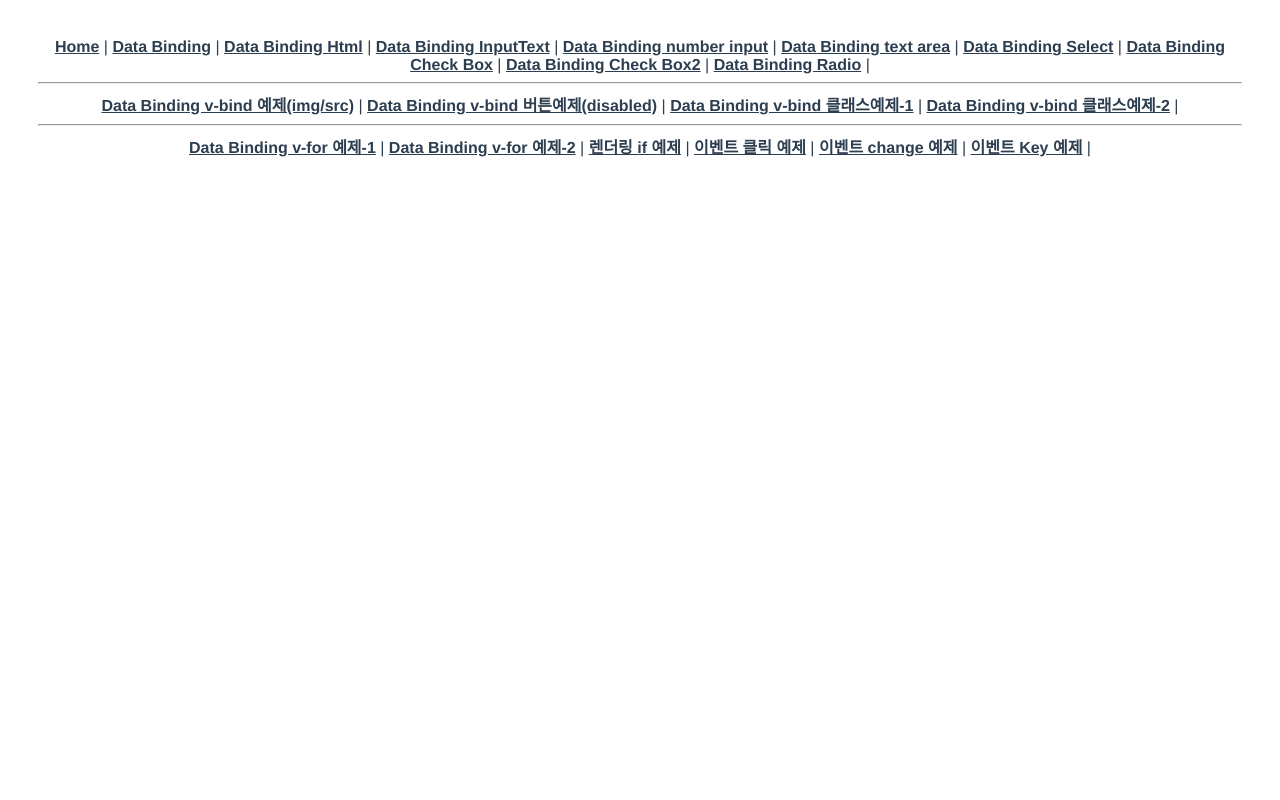
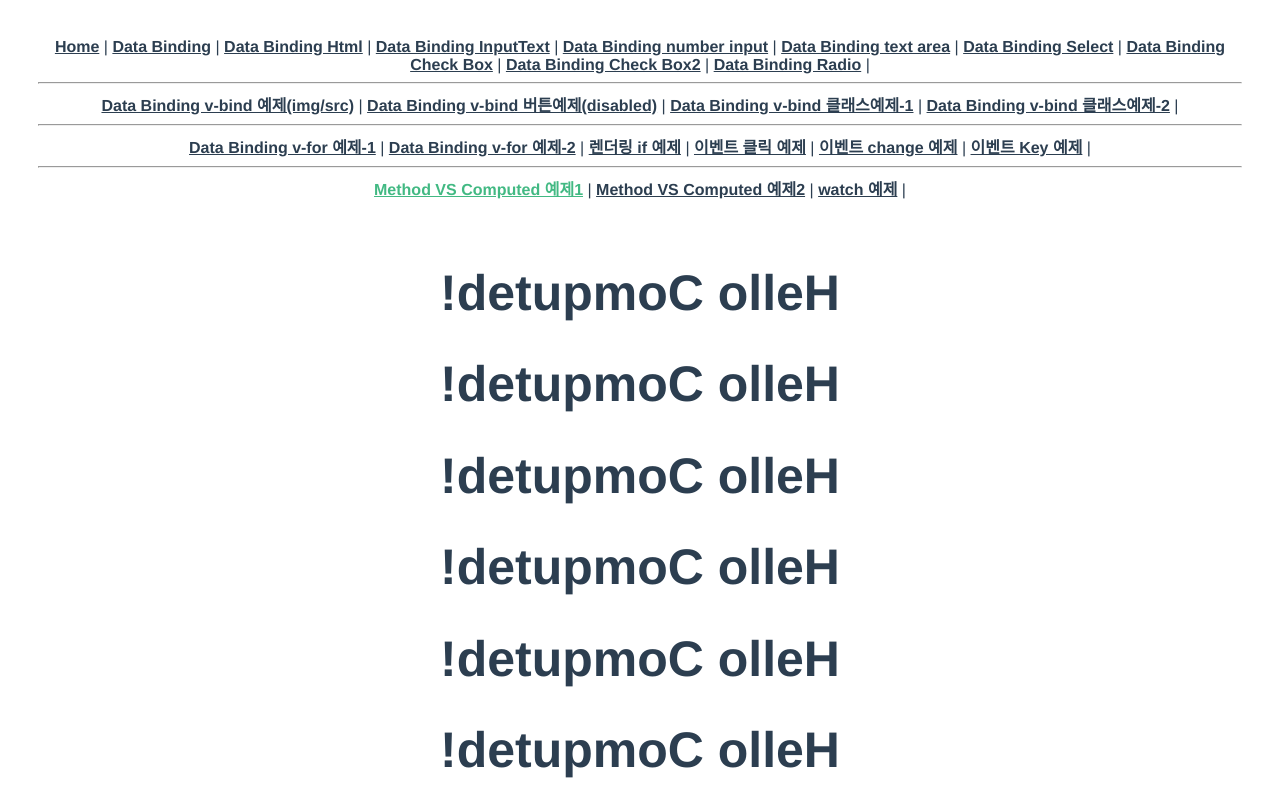
Before and after one commit to n3316202/vue3-sindorim-3, a Vue app: page /method1 in a window 1280 px wide. Shown: the top 800 px of the page. Built offline with nearby package versions, Linux system fonts and the light colour scheme.

Commit message:
함수정리

```diff
--- a/src/App.vue
+++ b/src/App.vue
@@ -21,6 +21,10 @@
     <router-link to="/eventclick17">이벤트 클릭 예제</router-link> |
     <router-link to="/eventchange18">이벤트 change 예제</router-link> |
     <router-link to="/eventkey19">이벤트 Key 예제</router-link> |
+    <hr />
+    <router-link to="/method1">Method VS Computed 예제1</router-link> |
+    <router-link to="/method2">Method VS Computed 예제2</router-link> |
+    <router-link to="/method3">watch 예제</router-link> |
   </nav>
   <router-view />
 </template>
--- a/src/router/index.js
+++ b/src/router/index.js
@@ -111,6 +111,21 @@ const routes = [
     path: '/eventkey19',
     name: 'EventKey19',
     component: () => import(/* webpackChunkName: "renderingvif16" */ '../views/directives/von/EventKey19.vue')
+  },
+  {
+    path: '/method1',
+    name: 'ComputedVSMethod1',
+    component: () => import(/* webpackChunkName: "method1" */ '../views/funtions/ComputedVSMethod1.vue')
+  },
+  {
+    path: '/method2',
+    name: 'ComputedVSMethod2',
+    component: () => import(/* webpackChunkName: "method2" */ '../views/funtions/ComputedVSMethod2.vue')
+  },
+  {
+    path: '/method3',
+    name: 'WatchMethod3',
+    component: () => import(/* webpackChunkName: "method2" */ '../views/funtions/WatchMethod3.vue')
   }
 ]
 
--- /dev/null
+++ b/src/views/funtions/ComputedVSMethod1.vue
@@ -0,0 +1,47 @@
+<!-- https://velog.io/@kungsboy/Vue-3.0-Compute-vs-Watch-%EC%B0%A8%EC%9D%B4 -->
+<template>
+  <h1>{{ reverseMessage() }}</h1>
+  <h1>{{ reverseMessage() }}</h1>
+  <h1>{{ reverseMessage() }}</h1>
+  <h1>{{ reverseMessage() }}</h1>
+
+  <h1>{{ computedMessage }}</h1>
+  <h1>{{ computedMessage }}</h1>
+  <h1>{{ computedMessage }}</h1>
+  <h1>{{ computedMessage }}</h1>
+</template>
+
+<script>
+export default {
+  data() {
+    return {
+      msg: 'Hello Computed!'
+    }
+  },
+  methods: {
+    reverseMessage() {
+      console.log('이것이 메소드다.')
+      //split() 메서드는 받은 문자열을 인수에 있는 문자열로 나눠서 배열 - split('') 는 문자 하나하나를 배열로 만들고
+      //reverse() 메서드는 배열의 순서를 반대로 만들어 줍니다.
+      //join() 메서드는 배열의 값 사이에 인자값을 넣은 문자열을 만들어 줍니다.
+      //https://kpbro.tistory.com/3
+      return this.msg.split('').reverse().join('')
+    }
+  },
+  computed: {
+    // computed는 연산된 data를 관리하는 공간이다.
+    // 아래의 computedMessage()는 메소드처럼 선언되었지만
+    // data처럼 명시 및 사용됨을 기억하자.
+    computedMessage() {
+      console.log('이것이 computed 이다.')
+      return this.msg.split('').reverse().join('')
+    }
+  }
+}
+</script>
+
+<style>
+h1 {
+  font-size: 50px;
+}
+</style>
--- /dev/null
+++ b/src/views/funtions/ComputedVSMethod2.vue
@@ -0,0 +1,30 @@
+<!-- https://sungjaecloud.tistory.com/314 -->
+https://velog.io/@kungsboy/Vue-3.0-Compute-vs-Watch-%EC%B0%A8%EC%9D%B4
+
+<template>
+  <h1>full name : {{ fullName }}</h1>
+  <h1>Full Name : {{ getFullName() }}</h1>
+</template>
+
+<script>
+export default {
+  data() {
+    return {
+      firstName: 'SungJae',
+      lastName: 'Park'
+    }
+  },
+  computed: {
+    fullName() {
+      console.log('컴퓨 함수 호출')
+      return this.firstName + '' + this.lastName
+    }
+  },
+  methods: {
+    getFullName() {
+      console.log('메써드 호출')
+      return this.firstName + '' + this.lastName
+    }
+  }
+}
+</script>
--- /dev/null
+++ b/src/views/funtions/WatchMethod3.vue
@@ -0,0 +1,37 @@
+<template>
+  <div>
+    <h1>FullName : {{ fullName }}</h1>
+    <button type="button" @click="changeName">변경</button>
+    <button type="button" @click="changeLastName">라스트 변경</button>
+  </div>
+</template>
+
+<script>
+export default {
+  data() {
+    return {
+      firstName: 'SungJae',
+      lastName: 'Park',
+      fullName: ''
+    }
+  },
+  watch: {
+    firstName() {
+      alert('변경감지 퍼스트네임')
+      this.fullName = this.firstName + '' + this.lastName
+    },
+    lastName() {
+      alert('변경감지 라스트 네임')
+      this.fullName = this.firstName + '' + this.lastName
+    }
+  },
+  methods: {
+    changeName() {
+      this.firstName = 'Soooooo'
+    },
+    changeLastName() {
+      this.lastName = 'Son'
+    }
+  }
+}
+</script>
```
